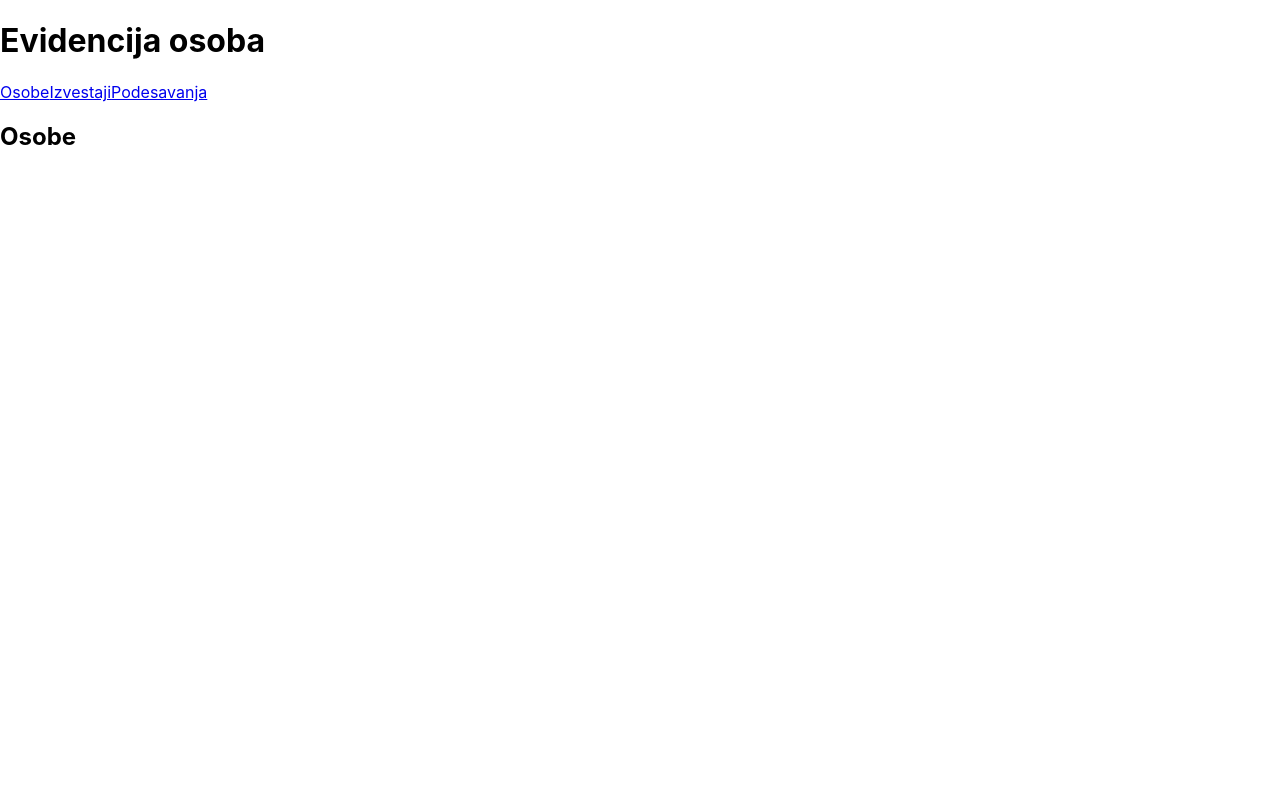
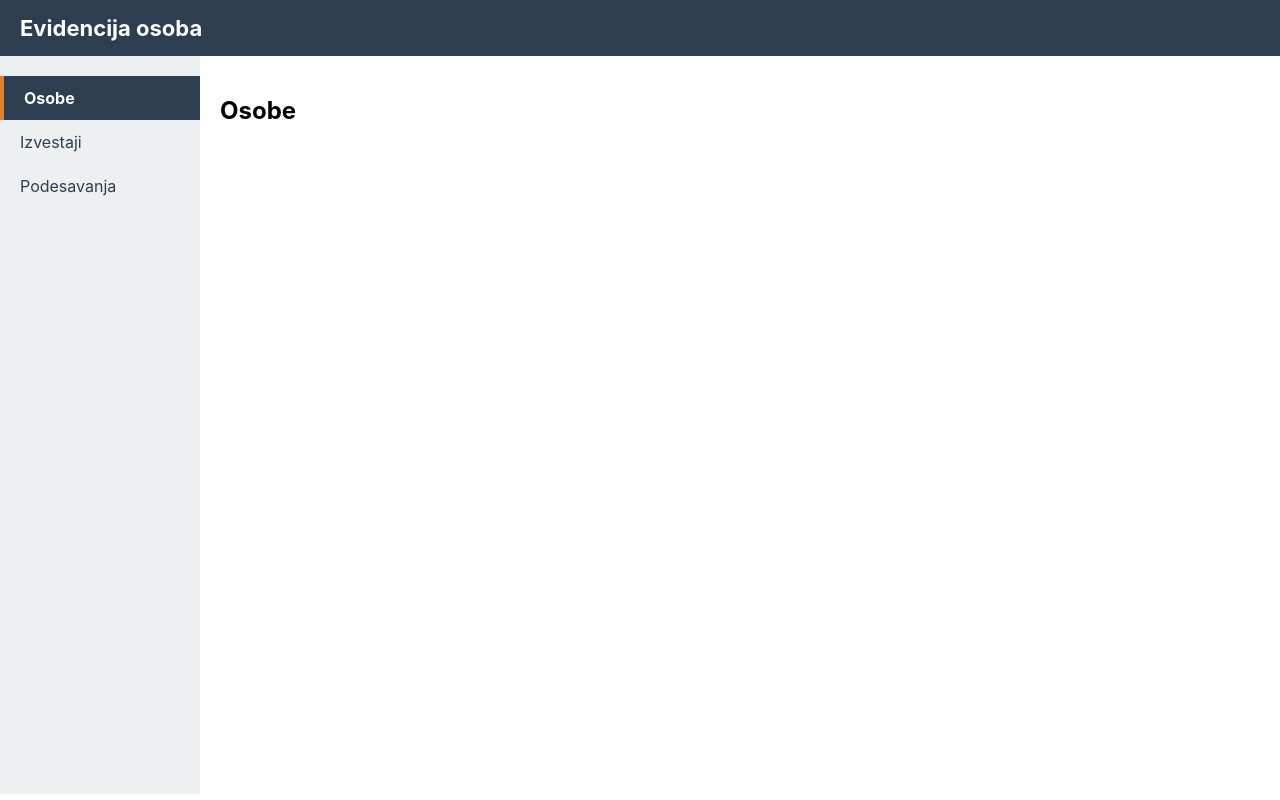
Before and after one commit to cvijeticc/person-management-app, a React (Create React App) app: page / in a window 1280 px wide. Built offline with nearby package versions, Linux system fonts and the light colour scheme.

Commit message:
Stilizovan layout - header, leva navigacija i aktivan link

```diff
--- a/src/App.css
+++ b/src/App.css
@@ -1,3 +1,44 @@
-.App {
+.header {
+  background-color: #2c3e50;
+  color: white;
+  padding: 15px 20px;
+}
+
+.header h1 {
+  margin: 0;
+  font-size: 22px;
+}
+
+.main {
+  display: flex;
+  min-height: calc(100vh - 62px);
+}
+
+.navigation {
+  width: 200px;
+  background-color: #ecf0f1;
+  padding-top: 20px;
+}
+
+.nav-link {
+  display: block;
+  padding: 12px 20px;
+  color: #2c3e50;
+  text-decoration: none;
+}
+
+.nav-link:hover {
+  background-color: #d5dbdb;
+}
+
+.nav-link.active {
+  background-color: #2c3e50;
+  color: white;
+  font-weight: bold;
+  border-left: 4px solid #e67e22;
+}
+
+.content {
+  flex-grow: 1;
   padding: 20px;
 }
```
